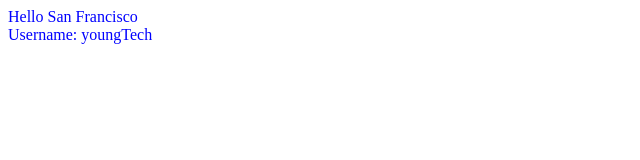
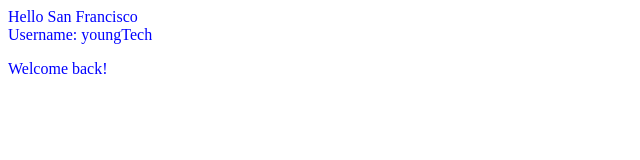
Before and after one commit to alukaw/Web-Dev, an Angular app in the folder Lab4/Task1/learn-angular/: page / in a window 1280 px wide. Shown: the top 160 px of the page, without its empty margins (0-640 px from the left). Built offline with nearby package versions, Linux system fonts and the light colour scheme.

Commit message:
tutorial: control flow with @if

```diff
--- a/Lab4/Task1/learn-angular/src/app/app.html
+++ b/Lab4/Task1/learn-angular/src/app/app.html
@@ -1,4 +1,9 @@
 Hello {{ city }}
 <section>
   <app-user />
+  @if (isLoggedIn) {
+    <p>Welcome back!</p>
+  } @else {
+    <p>Please log in.</p>
+  }
 </section>
--- a/Lab4/Task1/learn-angular/src/app/app.ts
+++ b/Lab4/Task1/learn-angular/src/app/app.ts
@@ -11,4 +11,5 @@ import { User } from './user/user';
 export class App {
   protected readonly title = signal('learn-angular');
   city = 'San Francisco';
+  isLoggedIn = true;
 }
```
